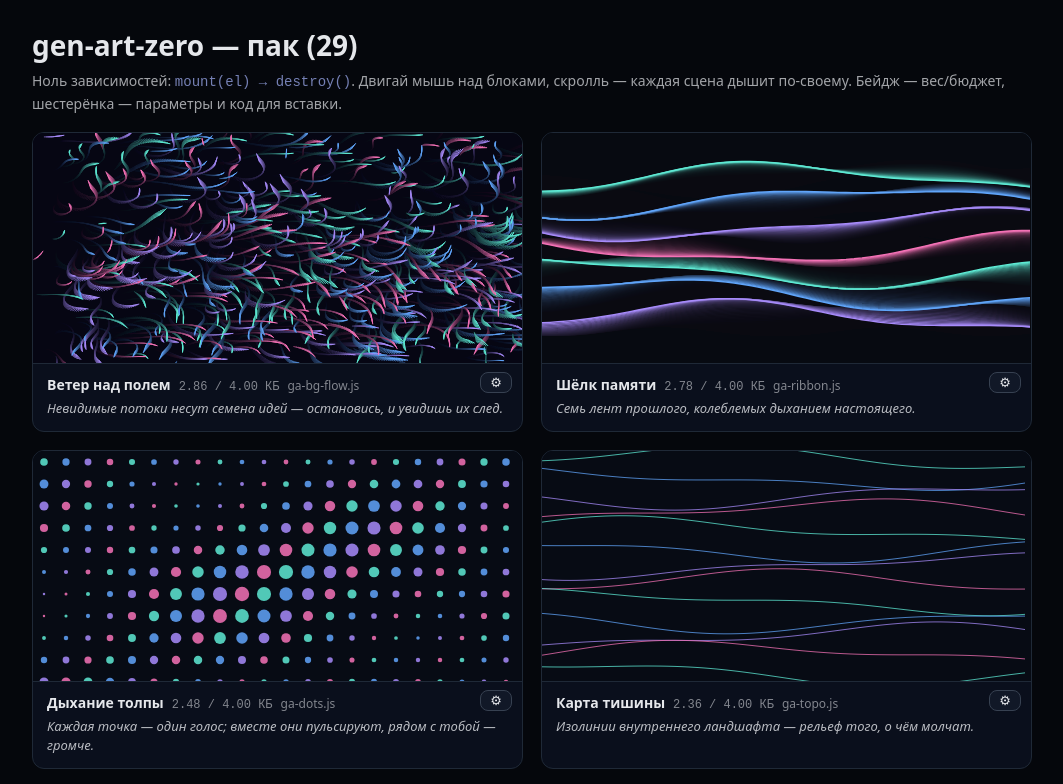
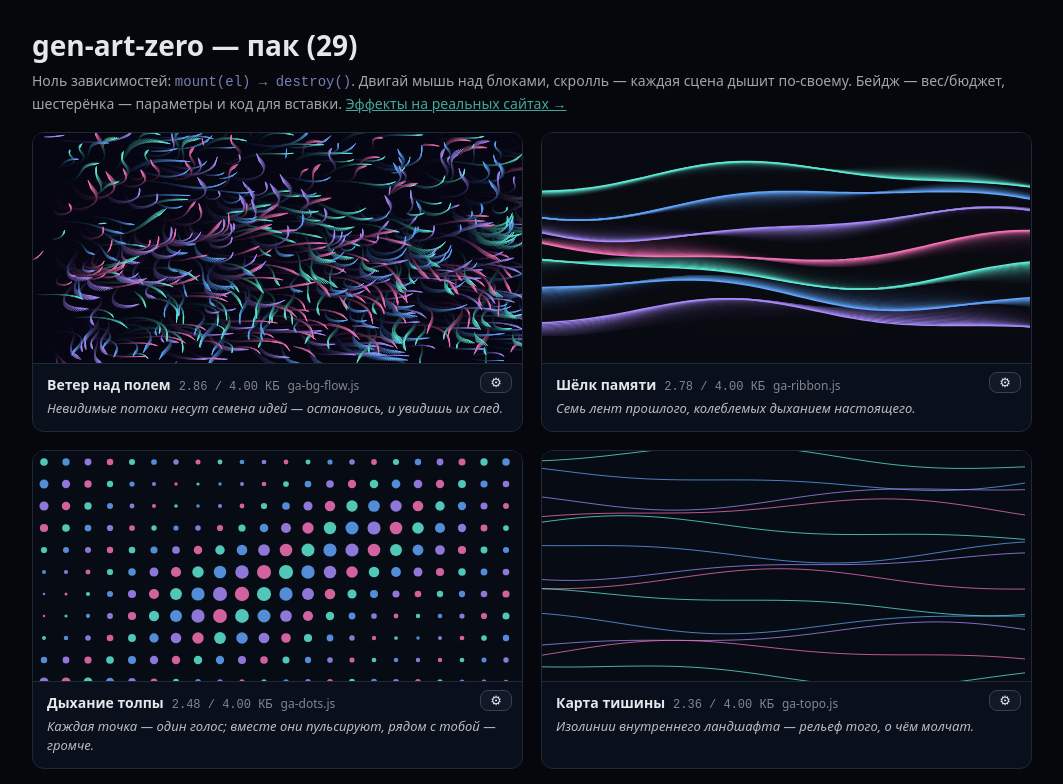
Before and after one commit to regulyarniy/gen-art, a website: page preview/index.html in a window 1280 px wide. Shown: the top 784 px of the page, without its empty margins (108-1171 px from the left). Drawn offline with Linux system fonts and the light colour scheme; animation ran at ten frames a second.

Commit message:
витрина: ссылка на демо-сайты с главной

```diff
--- a/preview/index.html
+++ b/preview/index.html
@@ -47,7 +47,7 @@
 <body>
 <div class="wrap">
   <h1>gen-art-zero — пак (29)</h1>
-  <p class="sub">Ноль зависимостей: <code>mount(el) → destroy()</code>. Двигай мышь над блоками, скролль — каждая сцена дышит по-своему. Бейдж — вес/бюджет, шестерёнка — параметры и код для вставки.</p>
+  <p class="sub">Ноль зависимостей: <code>mount(el) → destroy()</code>. Двигай мышь над блоками, скролль — каждая сцена дышит по-своему. Бейдж — вес/бюджет, шестерёнка — параметры и код для вставки. <a href="./sites/" style="color:#5eead4">Эффекты на реальных сайтах →</a></p>
   <div class="grid">
     <div class="card"><div class="box" id="v-flow"></div><div class="meta"><b>Ветер над полем</b><span>ga-bg-flow.js</span><p>Невидимые потоки несут семена идей — остановись, и увидишь их след.</p></div></div>
     <div class="card"><div class="box" id="v-ribbon"></div><div class="meta"><b>Шёлк памяти</b><span>ga-ribbon.js</span><p>Семь лент прошлого, колеблемых дыханием настоящего.</p></div></div>
```
